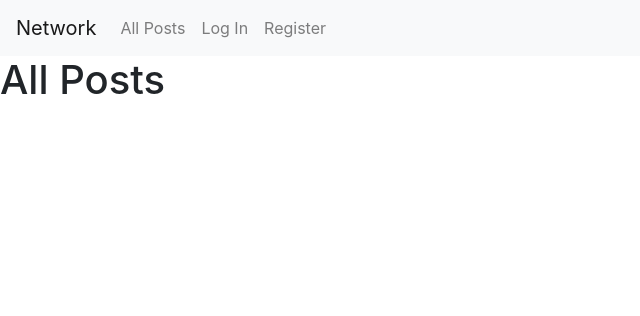
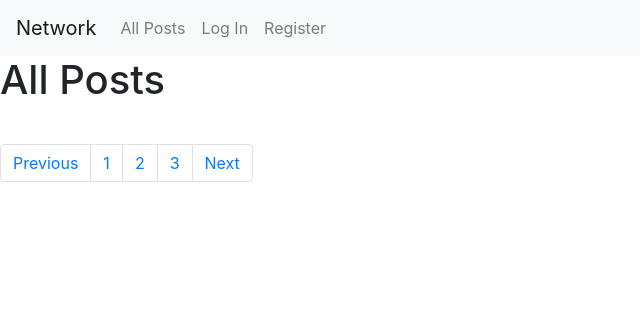
Before and after one commit to bykimus-prime/cs50web-project4-network, a Django app: page / in a window 1280 px wide. Shown: the top 316 px of the page, without its empty margins (0-640 px from the left). Run offline with Django 3.2, Linux system fonts and the light colour scheme; data that the repository does not hold is empty; some libraries are stand-ins or nearby versions.

Commit message:
Display pagination elements

```diff
--- a/network/static/network/styles.css
+++ b/network/static/network/styles.css
@@ -6,7 +6,7 @@
    min-width: fit-content;
 }
 
-.all-posts {
+.posts-display {
    display: flex;
    flex-direction: column;
    justify-content: flex-start;
--- a/network/templates/network/index.html
+++ b/network/templates/network/index.html
@@ -13,8 +13,9 @@
          </form>
       </div>
    {% endif %}
-   <div class="all-posts">
-      {% for post in allPosts %}
+
+   <div class="posts-display">
+      {% for post in postsOfPage %}
          <div class="social-post">
             <p class="username"><em>Posted by... <strong>{{ post.user }}</strong></em></p>
             <h4 class="post-content">{{ post.content }}</h4>
@@ -22,4 +23,14 @@
          </div>
       {% endfor %}
    </div>
+
+   <nav aria-label="Page navigation example">
+      <ul class="pagination">
+         <li class="page-item"><a class="page-link" href="#">Previous</a></li>
+         <li class="page-item"><a class="page-link" href="#">1</a></li>
+         <li class="page-item"><a class="page-link" href="#">2</a></li>
+         <li class="page-item"><a class="page-link" href="#">3</a></li>
+         <li class="page-item"><a class="page-link" href="#">Next</a></li>
+      </ul>
+   </nav>
 {% endblock %}
--- a/network/views.py
+++ b/network/views.py
@@ -3,14 +3,22 @@ from django.db import IntegrityError
 from django.http import HttpResponse, HttpResponseRedirect
 from django.shortcuts import render
 from django.urls import reverse
+from django.core.paginator import Paginator
 
 from .models import User, Post
 
 
 def index(request):
    allPosts = Post.objects.all().order_by("id").reverse() # show posts by most recent
+
+   # pagination
+   paginator = Paginator(allPosts, 10) # input is allPosts, shows 10 posts at a time
+   pageNumber = request.GET.get('page') # page number to show on index
+   postsOfPage = paginator.get_page(pageNumber) # display posts by pages
+
    return render(request, "network/index.html", {
-      "allPosts": allPosts
+      "allPosts": allPosts,
+      "postsOfPage": postsOfPage
    })
 
 def new_post(request):
```
